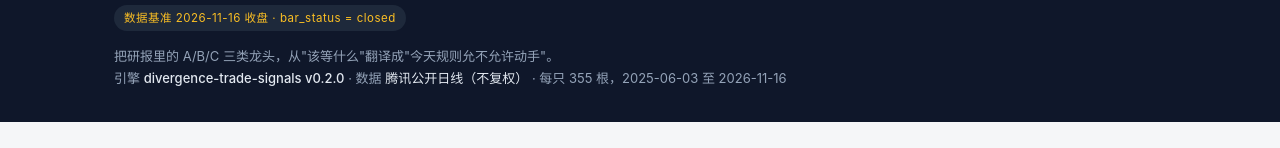
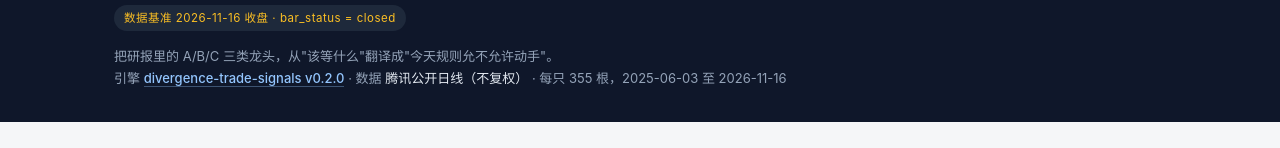
Before and after one commit to zhshy/deep-research-reports, a plain HTML site: page reports/2026-11-17/signals.html in a window 1280 px wide. Shown: the part 127-275 px from the top of the page. Drawn offline with Linux system fonts and the light colour scheme.

Commit message:
docs: 链接 divergence-trade-signals 公开仓库（README + 快照正文与网页版）

```diff
--- a/reports/2026-11-17/signals.html
+++ b/reports/2026-11-17/signals.html
@@ -75,7 +75,7 @@
     <div class="flag">数据基准 2026-11-16 收盘 · bar_status = closed</div>
     <div class="sub">
       把研报里的 A/B/C 三类龙头，从"该等什么"翻译成"今天规则允不允许动手"。<br>
-      引擎 <b>divergence-trade-signals v0.2.0</b> · 数据 <b>腾讯公开日线（不复权）</b> · 每只 355 根，2025-06-03 至 2026-11-16
+      引擎 <b><a href="https://github.com/zhshy/divergence-trade-signals" style="color:#93c5fd;text-decoration:none;border-bottom:1px solid rgba(147,197,253,.35)">divergence-trade-signals v0.2.0</a></b> · 数据 <b>腾讯公开日线（不复权）</b> · 每只 355 根，2025-06-03 至 2026-11-16
     </div>
   </div>
 </header>
```
Also changed, not shown: 2 other files.
